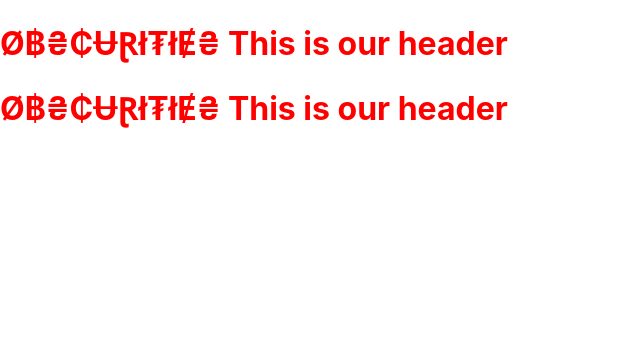
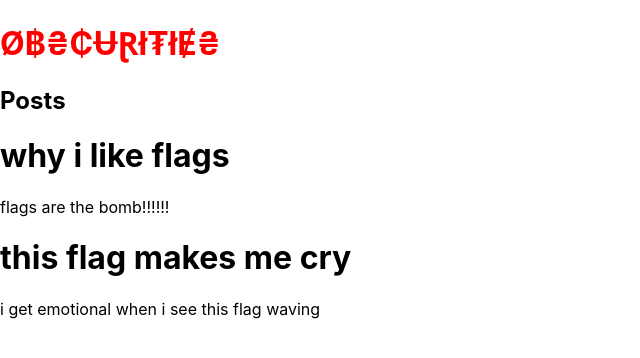
Before and after one commit to evaldman/Obscurities, a React (Create React App) app: page /posts in a window 1280 px wide. Shown: the top 358 px of the page, without its empty margins (0-640 px from the left). Built offline with nearby package versions, Linux system fonts and the light colour scheme.

Commit message:
basic setup

```diff
--- a/src/App.js
+++ b/src/App.js
@@ -4,12 +4,13 @@ import './App.css';
 import Header from "./Header"
 import Homepage from "./Homepage"
 import Hobbies from "./Hobbies"
+import Posts from './Posts'
 
 function App() {
   return (
     <div>
      <Header />
-     <Header />
+
 
      <Switch>
      <Route exact path="/">
@@ -18,6 +19,9 @@ function App() {
         <Route exact path="/hobbies">
           <Hobbies />
         </Route>
+        <Route exact path="/posts">
+          <Posts />
+        </Route>
 
       </Switch>
     </div>
--- a/src/Header.js
+++ b/src/Header.js
@@ -4,7 +4,7 @@ function Header(){
 
     return(
         <div className="header" >
-            <h1 style={{color: "red"}} >Ø฿₴₵ɄⱤł₮łɆ₴ This is our header</h1>
+            <h1 style={{color: "red"}} >Ø฿₴₵ɄⱤł₮łɆ₴</h1>
         </div>
     )
 
--- a/src/Hobbies.js
+++ b/src/Hobbies.js
@@ -1,10 +1,12 @@
 import React from "react";
+import Hobby from './Hobby'
 
 function Hobbies(){
-
+    const hobbies = {name: "flags", image: "https://encrypted-tbn0.gstatic.com/images?q=tbn:ANd9GcQxccxVpptkuzgVVXOOAJ14iGD4HUmssMq0lA&usqp=CAU"}
     return(
         <div>
             <h1 style={{color: "red"}} >Hobbies</h1>
+            <Hobby hobbies={hobbies}/>
         </div>
     )
 
--- /dev/null
+++ b/src/Hobby.js
@@ -0,0 +1,17 @@
+import React from "react";
+import Posts from './Posts'
+import { Link } from "react-router-dom";
+
+function Hobby({hobbies}){
+    return (
+        <Link to="/posts">
+        <div>
+        <h1>{hobbies.name}</h1>
+        <img src={hobbies.image}/>
+
+        </div>
+        </Link>
+    )
+}
+
+export default Hobby
--- /dev/null
+++ b/src/Post.js
@@ -0,0 +1,10 @@
+function Post ({post}){
+    return (
+        <>
+        <h1>{post.title}</h1>
+        <p>{post.content}</p>
+        </>
+    )
+}
+
+export default Post
--- /dev/null
+++ b/src/Posts.js
@@ -0,0 +1,17 @@
+import Post from './Post'
+
+
+function Posts(){
+    const posts = [{title: "why i like flags", content: "flags are the bomb!!!!!!"}, {title: "this flag makes me cry", content: "i get emotional when i see this flag waving"}]
+    const postsToDisplay = posts.map(post => {
+        return <Post post={post}/>
+    })
+    return (
+        <>
+        <h2>Posts</h2>
+        {postsToDisplay}
+        </>
+    )
+}
+
+export default Posts
```
